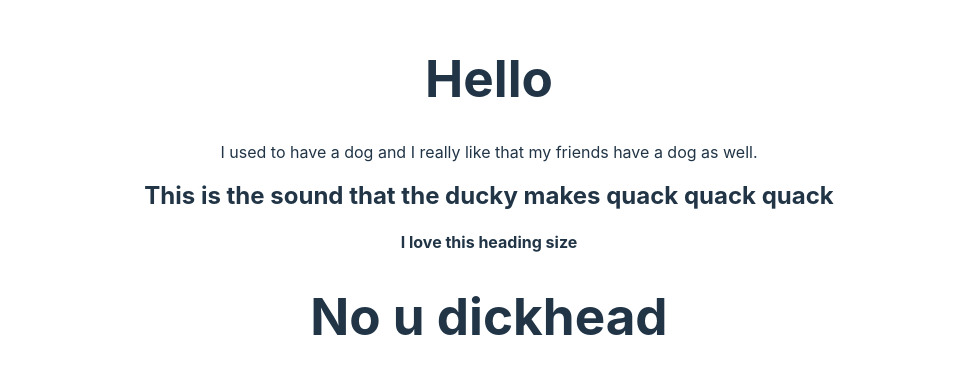
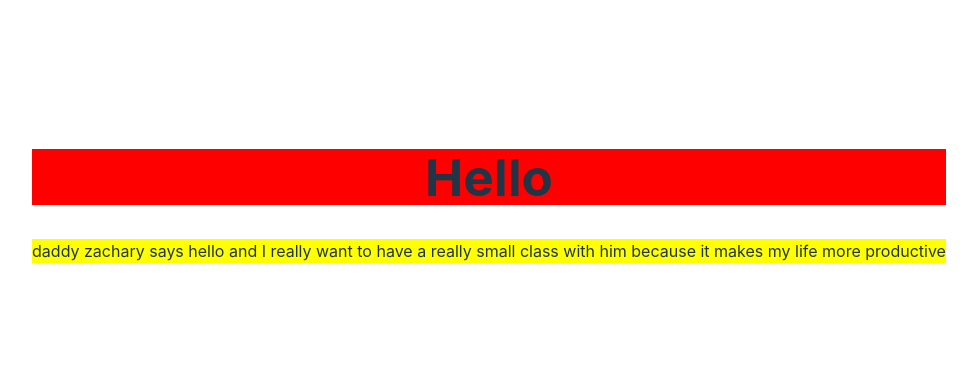
Before and after one commit to MusicalGamer/vitejs-vite-pphrvu, a Svelte app: page / in a window 1280 px wide. Shown: the part 203-576 px from the top of the page, without its empty margins (151-1128 px from the left). Built offline with nearby package versions, Linux system fonts and the light colour scheme.

Commit message:
made shit yellow and red

```diff
--- a/src/App.svelte
+++ b/src/App.svelte
@@ -1,16 +1,12 @@
 <h1>Hello</h1>
-
-
-<p>
-I used to have a dog and I really like that my friends have a dog as well.
-</p>
-
-<h2>This is the sound that the ducky makes quack quack quack</h2>
-
-<h4>I love this heading size</h4>
-<h1>No u dickhead</h1>
+<p>daddy zachary says hello and I really want to have a really small class with him because it makes my life more productive</p>
 <style>
-h1{
-
+h1
+{
+  Background:red;
+}
+p
+{
+  Background: yellow;
 }
 </style>
```
